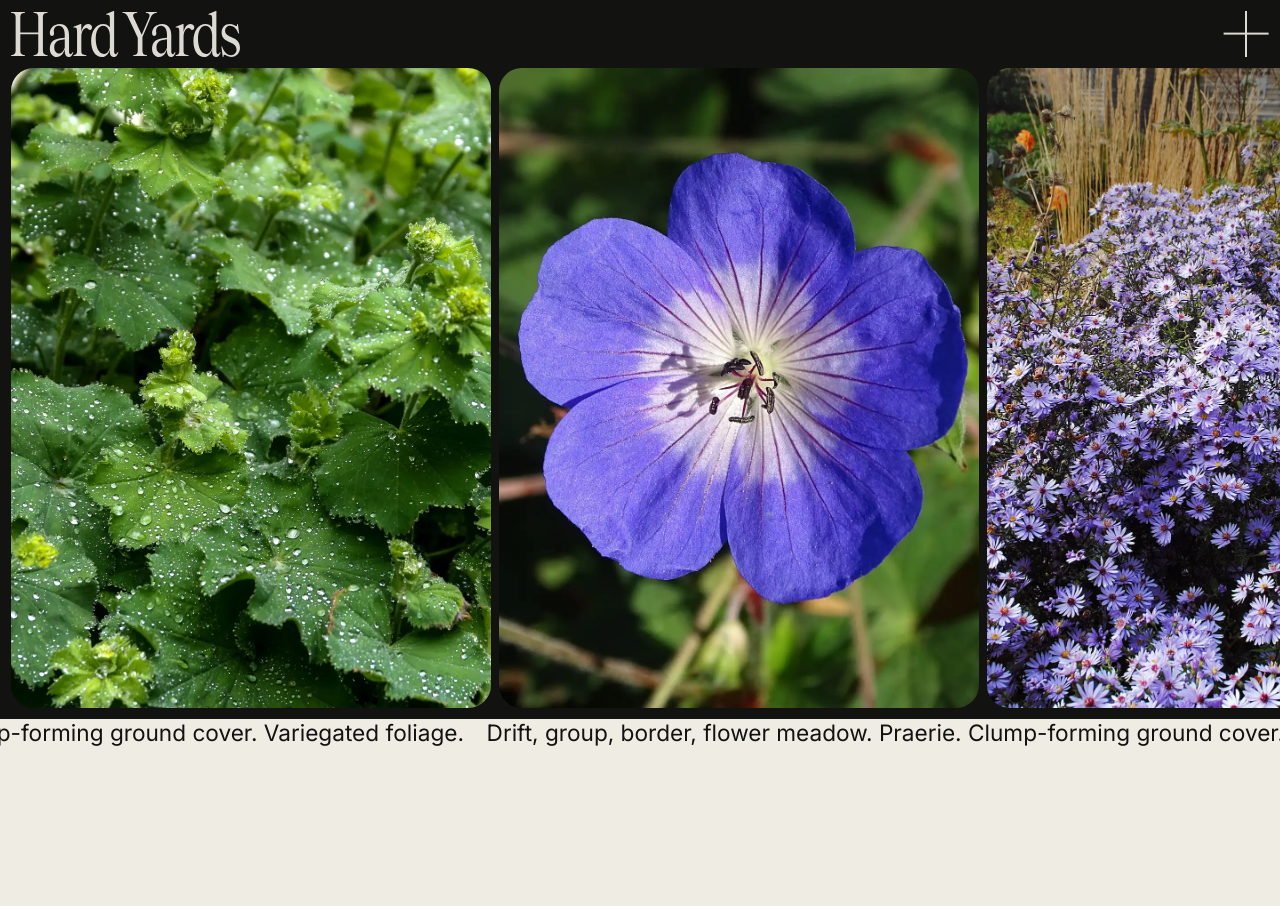
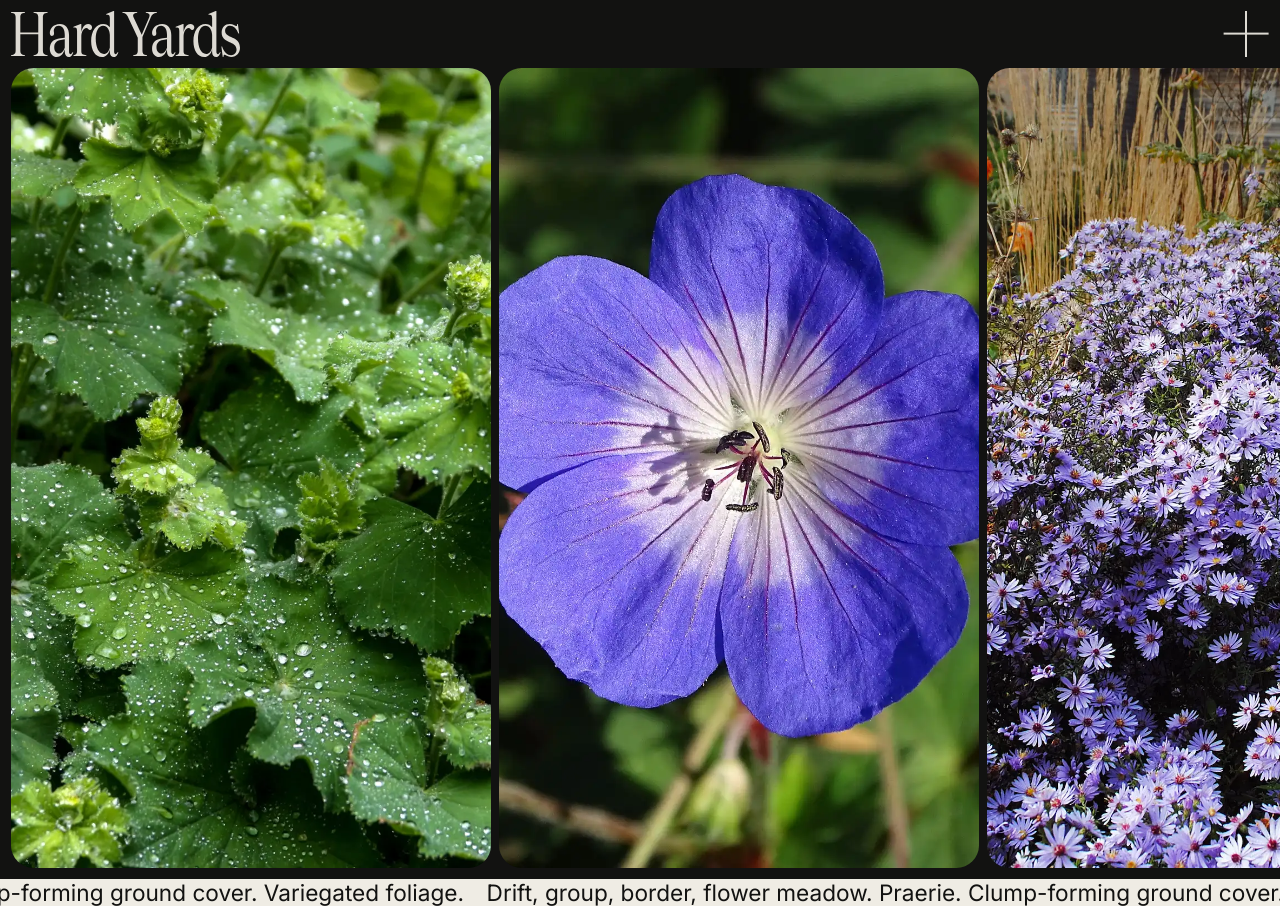
Before and after one commit to bobbyvanrijn/hardyards, a Next.js app: page / in a window 1280 px wide. Before the commit the page ends 800 px from the top, so only its background shows below. Built offline with nearby package versions, Linux system fonts and the light colour scheme.

Commit message:
Update Carousel.module.css

```diff
--- a/components/Carousel.module.css
+++ b/components/Carousel.module.css
@@ -22,7 +22,7 @@
 .carousel__item {
     flex: 0 0 auto;
     width: clamp(18rem, 75vw, 30rem);
-    aspect-ratio: 3/4;
+    aspect-ratio: 3/5;
 
     position: relative;
     z-index: 1;
```
